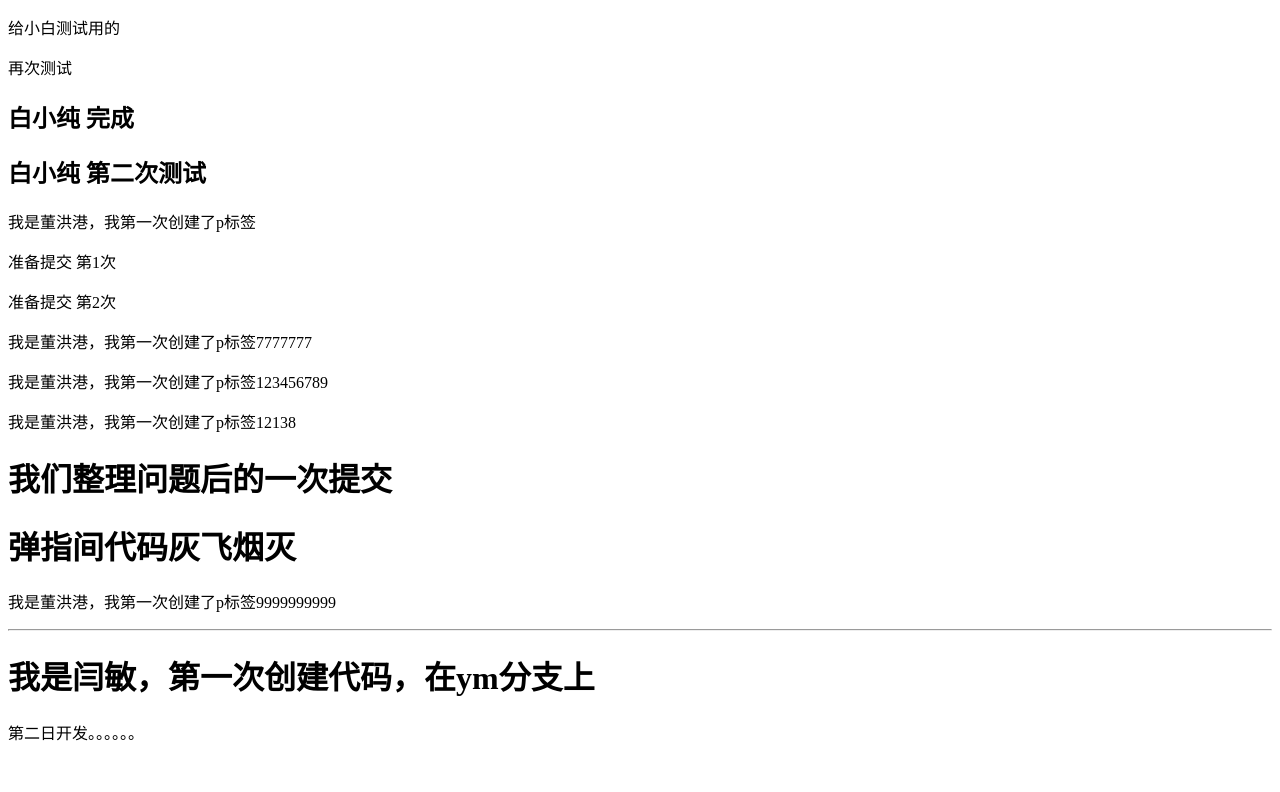
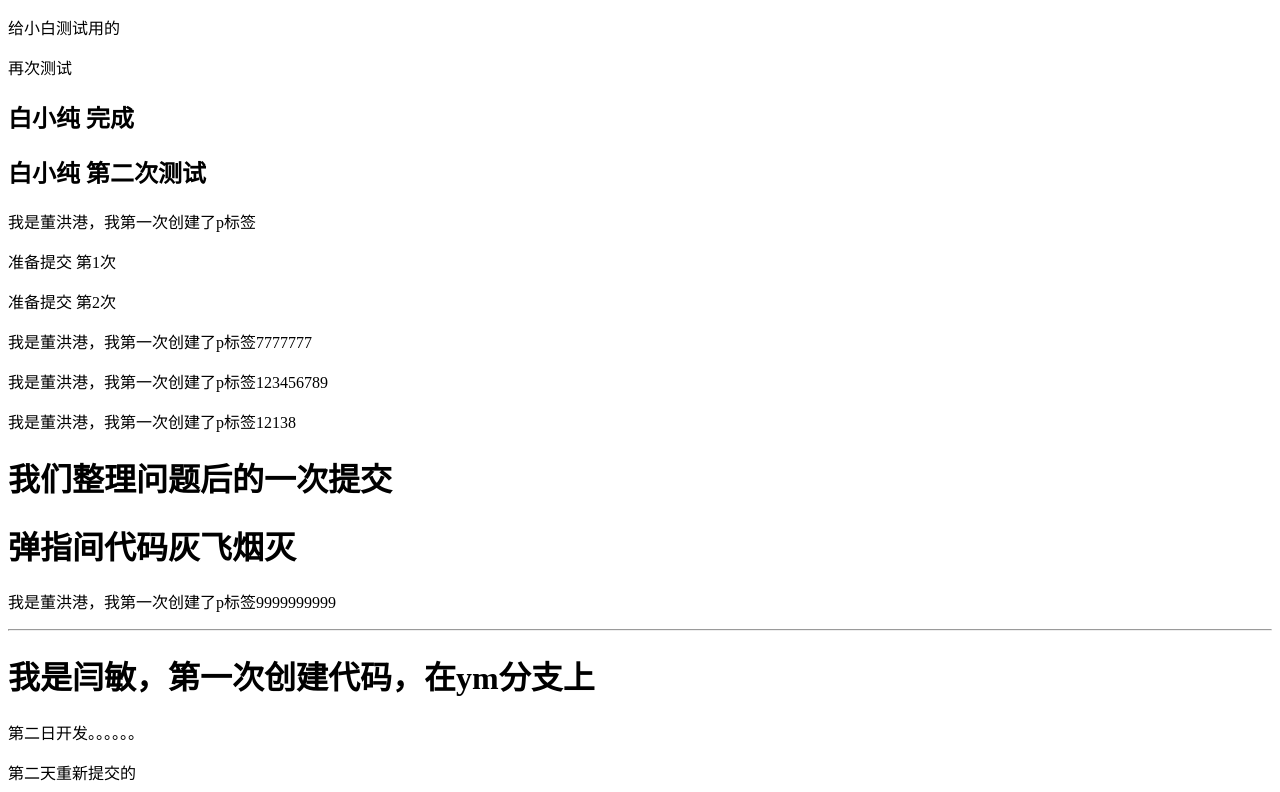
Before and after one commit to Yefannnn/TestGitMerge, a Vue app: page /#/sign in a window 1280 px wide. Shown: the part 1345-2137 px from the top of the page. Before the commit the page ends 2105 px from the top, so only its background shows below. Built offline with nearby package versions, Linux system fonts and the light colour scheme; what @smallwei/avue, vue-baidu-map would draw is missing.

Commit message:
徐卫东提交的

```diff
--- a/src/App.vue
+++ b/src/App.vue
@@ -35,6 +35,9 @@
     <h1>我是闫敏，第一次创建代码，在ym分支上</h1>
     <p>第二日开发。。。。。。</p>
 
+    <!-- 这是徐卫东写的xxx功能 -->
+    <div>第二天重新提交的</div>
+
   </div>
 </template>
 
```
